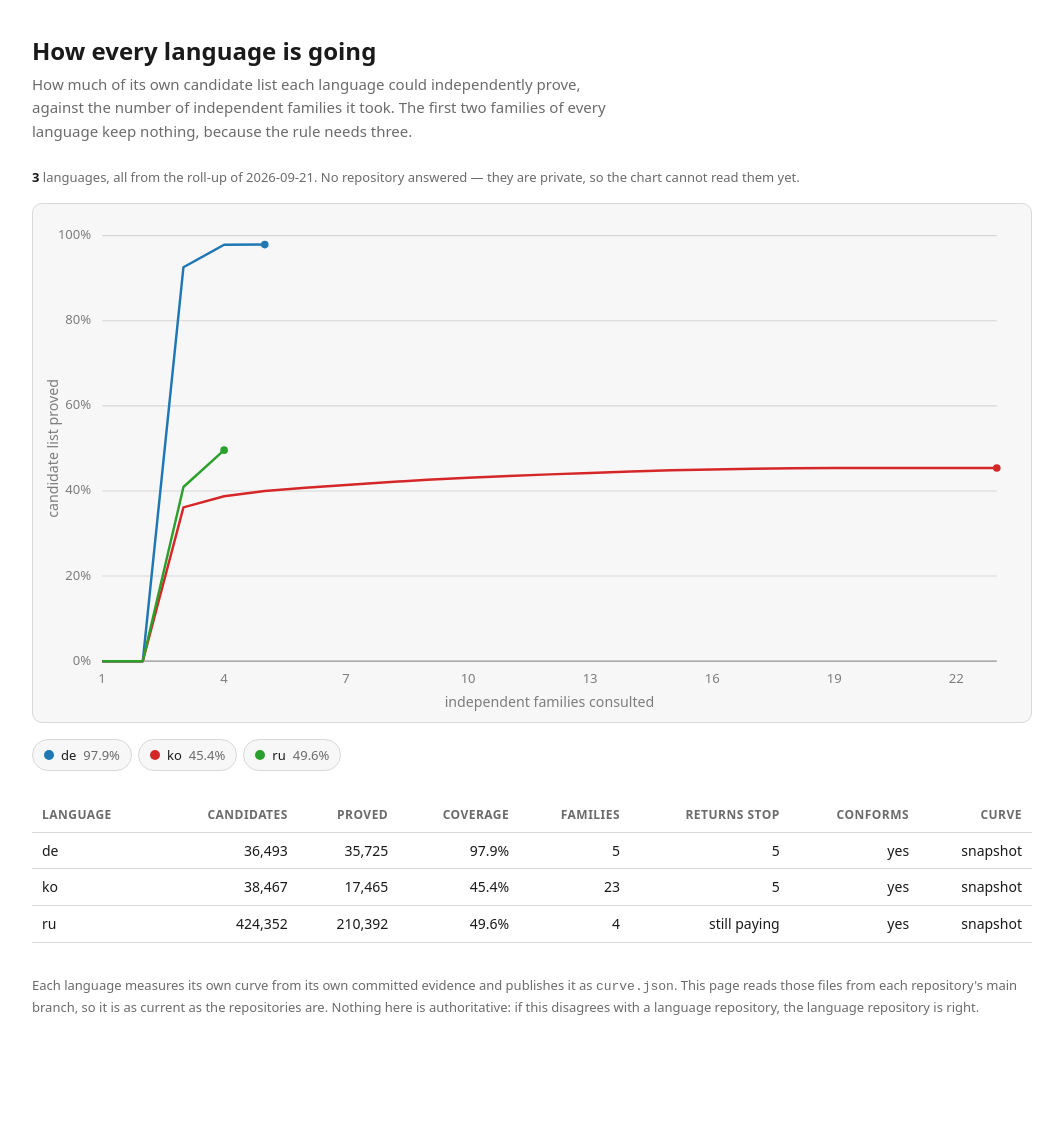
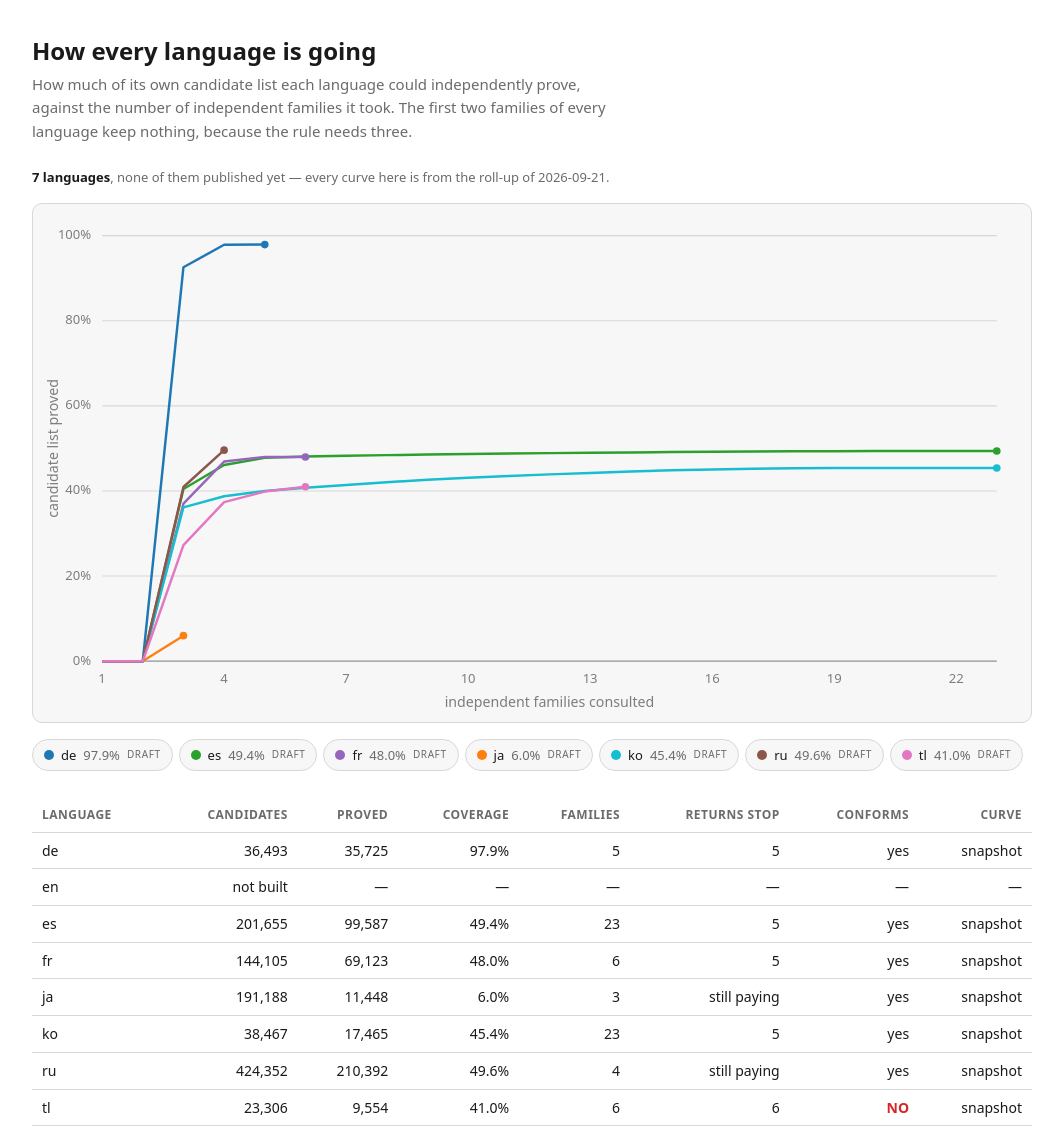
Before and after one commit to blinkered/blinkered-attestation, a website: page index.html in a window 1280 px wide. Shown: the top 1129 px of the page, without its empty margins (108-1171 px from the left). Before the commit the page ends 1081 px from the top, so only its background shows below. Drawn offline with Linux system fonts and the light colour scheme; no server answers.

Commit message:
The chart shows every language, and says something true about all of them
Two faults, one hiding the other. The status line read "3 of 3 read live, the
rest from the roll-up" when there was no rest — nonsense, and it was nonsense
because making pnpm roll remote-only had quietly dropped five languages off the
chart. Only three repositories are pushed, so the chart of "how are we going on
all of our languages" was showing three of eight.

A language that is built and not yet published is still one of ours. The remote
roll-up now merges over what the last local run measured instead of replacing it:
published languages refresh from their own main branch, the rest keep their last
measurement and are labelled draft. Hiding the unfinished part would have made
the picture tidier and the answer wrong.

The sentence now has three readings and each is true for the case it covers.

```diff
--- a/index.html
+++ b/index.html
@@ -445,7 +445,7 @@
             `<span class="swatch" style="background:${one.ink}"></span>` +
             `<span>${one.tag}</span>` +
             `<span class="pct">${(one.steps.at(-1).share * 100).toFixed(1)}%</span>` +
-            (one.live ? '<span class="live">live</span>' : '')
+            (one.live ? '<span class="live">live</span>' : '<span class="live">draft</span>')
           button.onclick = () => {
             if (hidden.has(one.tag)) hidden.delete(one.tag)
             else hidden.add(one.tag)
@@ -514,12 +514,17 @@
         )
         const count = live.filter(Boolean).length
         const total = state.languages.filter((one) => one.steps.length > 0).length
+        const rest = total - count
+        const word = (n) => `${n} language${n === 1 ? '' : 's'}`
         status.innerHTML =
           count === 0
-            ? `<b>${total}</b> languages, all from the roll-up of ${state.generated}. ` +
-              `No repository answered — they are private, so the chart cannot read them yet.`
-            : `<b>${total}</b> languages: <b>${count}</b> read live from ${state.org}, ` +
-              `the rest from the roll-up of ${state.generated}.`
+            ? `<b>${word(total)}</b>, none of them published yet — every curve here is from the ` +
+              `roll-up of ${state.generated}.`
+            : rest === 0
+              ? `<b>${word(total)}</b>, every one read live from its own repository.`
+              : `<b>${word(total)}</b>: <b>${count}</b> read live from ${state.org}, ` +
+                `<b>${rest}</b> built but not published yet, from the roll-up of ` +
+                `${state.generated}.`
         paint()
       }
 
--- a/languages.json
+++ b/languages.json
@@ -47,6 +47,281 @@
           "kept": 35725,
           "share": 0.978955,
           "gained": 16
+        }
+      ]
+    },
+    {
+      "tag": "en",
+      "repo": "blinkered-dictionary-en",
+      "published": false,
+      "built": false,
+      "conforms": null,
+      "candidates": null,
+      "shipped": null,
+      "families": null,
+      "knee": null,
+      "steps": []
+    },
+    {
+      "tag": "es",
+      "repo": "blinkered-dictionary-es",
+      "published": false,
+      "built": true,
+      "conforms": true,
+      "candidates": 201655,
+      "shipped": 99587,
+      "families": 23,
+      "knee": 5,
+      "steps": [
+        {
+          "families": 1,
+          "added": "wikimedia",
+          "kept": 0,
+          "share": 0,
+          "gained": 0
+        },
+        {
+          "families": 2,
+          "added": "gutenberg",
+          "kept": 0,
+          "share": 0,
+          "gained": 0
+        },
+        {
+          "families": 3,
+          "added": "leipzig",
+          "kept": 81614,
+          "share": 0.404721,
+          "gained": 81614
+        },
+        {
+          "families": 4,
+          "added": "tatoeba",
+          "kept": 92968,
+          "share": 0.461025,
+          "gained": 11354
+        },
+        {
+          "families": 5,
+          "added": "ebible",
+          "kept": 96350,
+          "share": 0.477796,
+          "gained": 3382
+        },
+        {
+          "families": 6,
+          "added": "abc.es",
+          "kept": 96943,
+          "share": 0.480737,
+          "gained": 593
+        },
+        {
+          "families": 7,
+          "added": "rtve.es",
+          "kept": 97321,
+          "share": 0.482611,
+          "gained": 378
+        },
+        {
+          "families": 8,
+          "added": "20minutos.es",
+          "kept": 97641,
+          "share": 0.484198,
+          "gained": 320
+        },
+        {
+          "families": 9,
+          "added": "larazon.es",
+          "kept": 97924,
+          "share": 0.485602,
+          "gained": 283
+        },
+        {
+          "families": 10,
+          "added": "eluniversal.com.mx",
+          "kept": 98160,
+          "share": 0.486772,
+          "gained": 236
+        },
+        {
+          "families": 11,
+          "added": "publico.es",
+          "kept": 98379,
+          "share": 0.487858,
+          "gained": 219
+        },
+        {
+          "families": 12,
+          "added": "elespectador.com",
+          "kept": 98580,
+          "share": 0.488855,
+          "gained": 201
+        },
+        {
+          "families": 13,
+          "added": "milenio.com",
+          "kept": 98763,
+          "share": 0.489762,
+          "gained": 183
+        },
+        {
+          "families": 14,
+          "added": "elcomercio.pe",
+          "kept": 98925,
+          "share": 0.490566,
+          "gained": 162
+        },
+        {
+          "families": 15,
+          "added": "lanacion.com.ar",
+          "kept": 99076,
+          "share": 0.491314,
+          "gained": 151
+        },
+        {
+          "families": 16,
+          "added": "clarin.com",
+          "kept": 99215,
+          "share": 0.492004,
+          "gained": 139
+        },
+        {
+          "families": 17,
+          "added": "elnacional.com",
+          "kept": 99349,
+          "share": 0.492668,
+          "gained": 134
+        },
+        {
+          "families": 18,
+          "added": "eltiempo.com",
+          "kept": 99469,
+          "share": 0.493263,
+          "gained": 120
+        },
+        {
+          "families": 19,
+          "added": "eldiario.es",
+          "kept": 99523,
+          "share": 0.493531,
+          "gained": 54
+        },
+        {
+          "families": 20,
+          "added": "latercera.com",
+          "kept": 99572,
+          "share": 0.493774,
+          "gained": 49
+        },
+        {
+          "families": 21,
+          "added": "pagina12.com.ar",
+          "kept": 99584,
+          "share": 0.493834,
+          "gained": 12
+        },
+        {
+          "families": 22,
+          "added": "lavanguardia.com",
+          "kept": 99587,
+          "share": 0.493848,
+          "gained": 3
+        },
+        {
+          "families": 23,
+          "added": "ecestaticos.com",
+          "kept": 99587,
+          "share": 0.493848,
+          "gained": 0
+        }
+      ]
+    },
+    {
+      "tag": "fr",
+      "repo": "blinkered-dictionary-fr",
+      "published": false,
+      "built": true,
+      "conforms": true,
+      "candidates": 144105,
+      "shipped": 69123,
+      "families": 6,
+      "knee": 5,
+      "steps": [
+        {
+          "families": 1,
+          "added": "wikimedia",
+          "kept": 0,
+          "share": 0,
+          "gained": 0
+        },
+        {
+          "families": 2,
+          "added": "gutenberg",
+          "kept": 0,
+          "share": 0,
+          "gained": 0
+        },
+        {
+          "families": 3,
+          "added": "leipzig",
+          "kept": 53325,
+          "share": 0.370043,
+          "gained": 53325
+        },
+        {
+          "families": 4,
+          "added": "tatoeba",
+          "kept": 67595,
+          "share": 0.469068,
+          "gained": 14270
+        },
+        {
+          "families": 5,
+          "added": "ebible",
+          "kept": 69123,
+          "share": 0.479671,
+          "gained": 1528
+        },
+        {
+          "families": 6,
+          "added": "typekit.net",
+          "kept": 69123,
+          "share": 0.479671,
+          "gained": 0
+        }
+      ]
+    },
+    {
+      "tag": "ja",
+      "repo": "blinkered-dictionary-ja",
+      "published": false,
+      "built": true,
+      "conforms": true,
+      "candidates": 191188,
+      "shipped": 11448,
+      "families": 3,
+      "knee": null,
+      "steps": [
+        {
+          "families": 1,
+          "added": "wikimedia",
+          "kept": 0,
+          "share": 0,
+          "gained": 0
+        },
+        {
+          "families": 2,
+          "added": "tatoeba",
+          "kept": 0,
+          "share": 0,
+          "gained": 0
+        },
+        {
+          "families": 3,
+          "added": "gutenberg",
+          "kept": 11448,
+          "share": 0.059878,
+          "gained": 11448
         }
       ]
     },
@@ -264,6 +539,61 @@
           "gained": 36739
         }
       ]
+    },
+    {
+      "tag": "tl",
+      "repo": "blinkered-dictionary-tl",
+      "published": false,
+      "built": true,
+      "conforms": false,
+      "candidates": 23306,
+      "shipped": 9247,
+      "families": 6,
+      "knee": 6,
+      "steps": [
+        {
+          "families": 1,
+          "added": "commoncrawl",
+          "kept": 0,
+          "share": 0,
+          "gained": 0
+        },
+        {
+          "families": 2,
+          "added": "tlwiki",
+          "kept": 0,
+          "share": 0,
+          "gained": 0
+        },
+        {
+          "families": 3,
+          "added": "gutenberg",
+          "kept": 6354,
+          "share": 0.272634,
+          "gained": 6354
+        },
+        {
+          "families": 4,
+          "added": "tatoeba",
+          "kept": 8712,
+          "share": 0.373809,
+          "gained": 2358
+        },
+        {
+          "families": 5,
+          "added": "tlwikisource",
+          "kept": 9288,
+          "share": 0.398524,
+          "gained": 576
+        },
+        {
+          "families": 6,
+          "added": "ebibletl",
+          "kept": 9554,
+          "share": 0.409937,
+          "gained": 266
+        }
+      ]
     }
   ]
 }
```
Also changed, not shown: LANGUAGES.md (+6 -1 lines), scripts/languages.mjs (+24 -2 lines), curves.svg.
